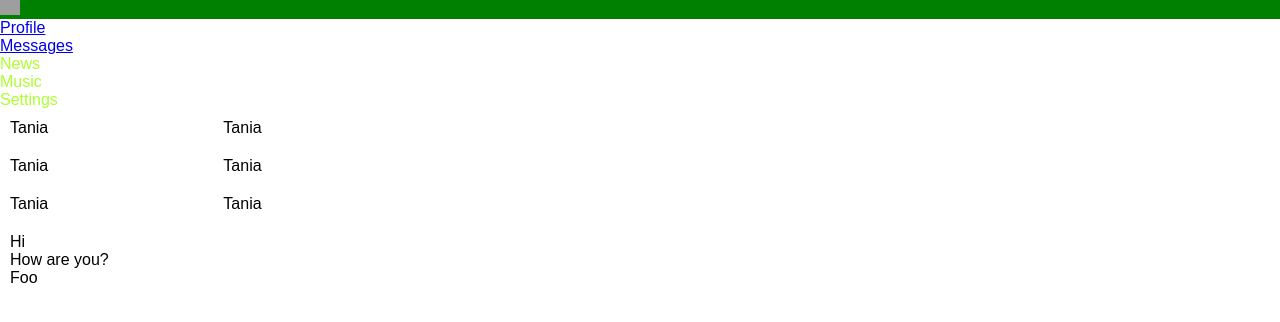
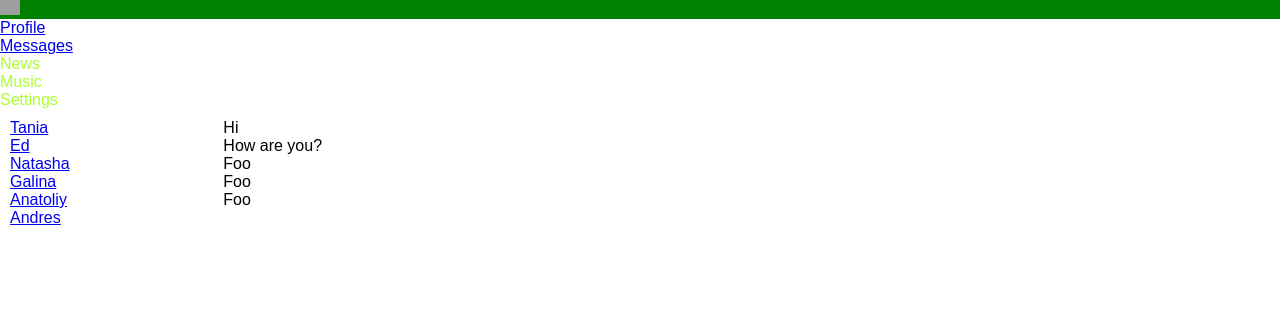
Before and after one commit to SivtsovaT/my_network, a React (Create React App) app: page /dialogs in a window 1280 px wide. Shown: the top 322 px of the page. Built offline with nearby package versions, Linux system fonts and the light colour scheme; grey boxes are pictures that could not be loaded.

Commit message:
Updated project My Network:
- added ProfileInfo & DialogItem & Message components

```diff
--- a/src/App.js
+++ b/src/App.js
@@ -9,7 +9,6 @@ import Dialogs from "./components/Dialogs/Dialogs";
 
 
 const App = () => {
-
 
             return (
                 <BrowserRouter>
--- a/src/components/Dialogs/Dialogs.js
+++ b/src/components/Dialogs/Dialogs.js
@@ -1,49 +1,41 @@
 import React from "react";
 import './Dialogs.css';
+import {NavLink} from "react-router-dom";
 
+const DialogItem = (props) => {
+	let path = '\'/dialogs/\' + props.id'
+	return (
+		<div className='dialog'>
+			<NavLink to={path}>{props.name}</NavLink>
+		</div>
+	)
+}
+
+const Message = (props) => {
+	return (
+		<div className='message'>{props.message}</div>
+	)
+}
 
 const Dialogs = (props) => {
 	return (
 		<div className='dialogs'>
 			<div className='dialogsItems'>
-				<div className='dialog'>
-					Tania
-				</div>
+				<DialogItem name='Tania' id='1'/>
+				<DialogItem name='Ed' id='2'/>
+				<DialogItem name='Natasha' id='3'/>
+				<DialogItem name='Galina' id='4'/>
+				<DialogItem name='Anatoliy' id='5'/>
+				<DialogItem name='Andres' id='3'/>
 			</div>
 
-			<div className='dialogsItems'>
-				<div className='dialog'>
-					Tania
-				</div>
-			</div>
+			<div className='messages'>
+				<Message message='Hi'/>
+				<Message message='How are you?'/>
+				<Message message='Foo'/>
+				<Message message='Foo'/>
+				<Message message='Foo'/>
 
-			<div className='dialogsItems'>
-				<div className='dialog'>
-					Tania
-				</div>
-			</div>
-
-			<div className='dialogsItems'>
-				<div className='dialog'>
-					Tania
-				</div>
-			</div>
-
-			<div className='dialogsItems active'>
-				<div className='dialog'>
-					Tania
-				</div>
-			</div>
-
-			<div className='dialogsItems'>
-				<div className='dialog'>
-					Tania
-				</div>
-			</div>
-			<div className='messages'>
-				<div className='message'>Hi</div>
-				<div className='message'>How are you?</div>
-				<div className='message'>Foo</div>
 
 			</div>
 		</div>
--- a/src/components/Profile/MyPosts/MyPosts.css
+++ b/src/components/Profile/MyPosts/MyPosts.css
@@ -0,0 +1,7 @@
+.postsBlock {
+    padding: 10px;
+}
+
+.posts {
+    margin-top: 10px;
+}
--- a/src/components/Profile/MyPosts/MyPosts.js
+++ b/src/components/Profile/MyPosts/MyPosts.js
@@ -1,5 +1,6 @@
 import React from "react";
 import Post from "./Post/Post";
+import './MyPosts.css';
 
 const MyPosts = () => {
 	return (
--- a/src/components/Profile/Profile.js
+++ b/src/components/Profile/Profile.js
@@ -1,16 +1,12 @@
 import React from "react";
 import MyPosts from "./MyPosts/MyPosts";
 import './Profile.css';
+import ProfileInfo from "./ProfileInfo/ProfileInfo";
 
 const Profile = () => {
 	return (
 		<div>
-			<div>
-				<img src='https://images.pexels.com/photos/248797/pexels-photo-248797.jpeg?auto=compress&cs=tinysrgb&h=350' />
-			</div>
-			<div>
-				<img className='ava' src='https://klike.net/uploads/posts/2019-06/1560329641_2.jpg'/>
-			</div>
+			<ProfileInfo/>
 			<MyPosts/>
 		</div>
 	)
--- /dev/null
+++ b/src/components/Profile/ProfileInfo/ProfileInfo.js
@@ -0,0 +1,17 @@
+import React from "react";
+
+const ProfileInfo = () => {
+	return (
+		<div>
+			<div>
+				<img src='https://images.pexels.com/photos/248797/pexels-photo-248797.jpeg?auto=compress&cs=tinysrgb&h=350' />
+			</div>
+			<div>
+				<img className='ava' src='https://klike.net/uploads/posts/2019-06/1560329641_2.jpg'/>
+			</div>
+		</div>
+
+	)
+}
+
+export default ProfileInfo;
```
